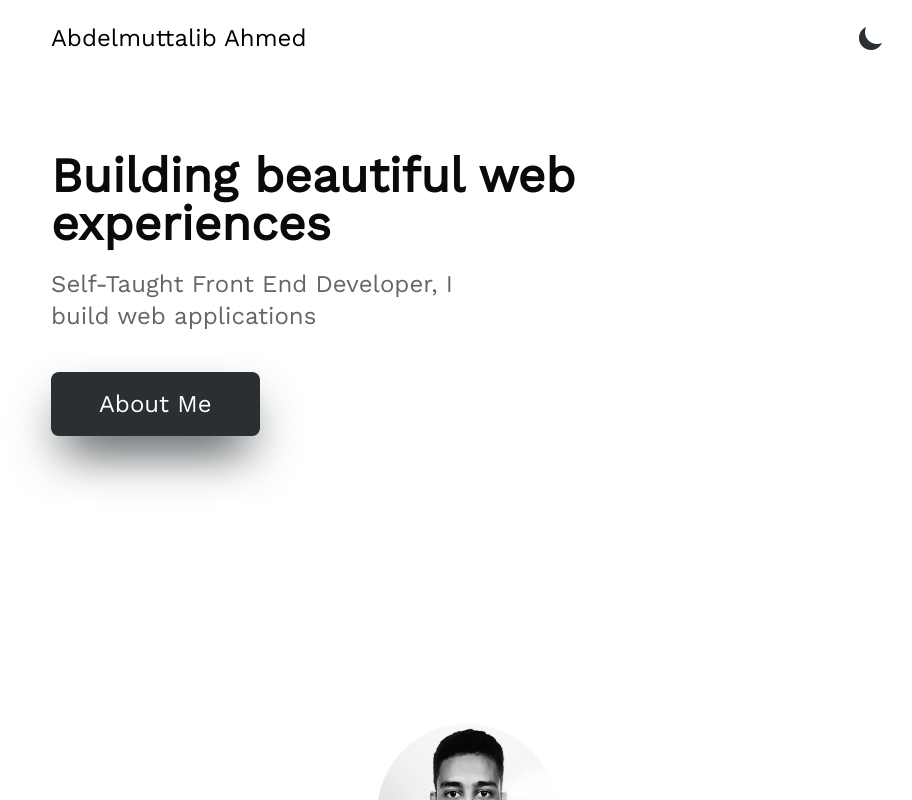
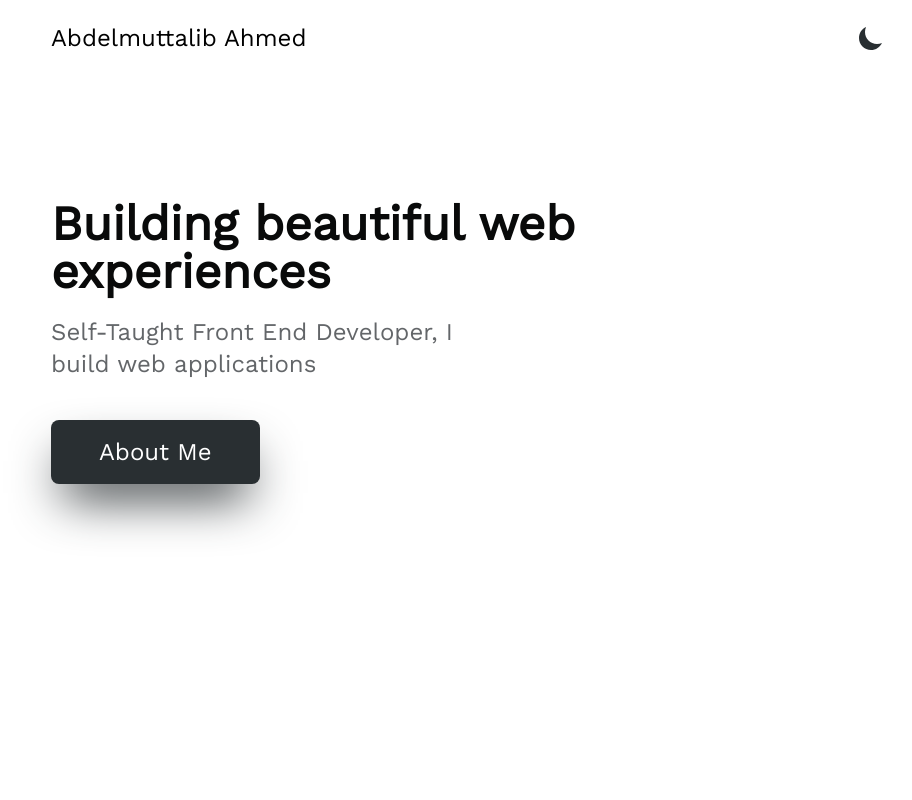
Before and after one commit to Abdelmuttalib/portfolio, a Next.js app: page / in a window 1280 px wide. Shown: the top 800 px of the page, without its empty margins (173-1085 px from the left). Built offline with nearby package versions, Linux system fonts and the light colour scheme.

Commit message:
- fix button font weight on dark theme - add more top padding for intro titles - make intro height fill screen size

```diff
--- a/src/pages/index.tsx
+++ b/src/pages/index.tsx
@@ -37,7 +37,7 @@ export default function Home() {
         variants={variants}
         initial="hidden"
         animate="visible"
-        className="flex flex-col pt-24 min-h-80 h-fit gap-4 sm:gap-5"
+        className="flex flex-col h-screen pt-24 lg:pt-36 min-h-80 gap-4 sm:gap-5"
       >
         <motion.h1 variants={item} className="H1 lg:w-3/4">
           Building beautiful web experiences
--- a/src/styles/tailwind.scss
+++ b/src/styles/tailwind.scss
@@ -48,7 +48,7 @@ html {
 }
 
 .Button {
-  @apply Headline focus:ring-2 focus:ring-offset-2 dark:focus:ring-2 focus:ring-primary bg-primary text-white rounded-lg hover:bg-opacity-95 w-fit shadow-2xl hover:ml-1 ease-out hover:ease-in-out duration-700 shadow-primary dark:shadow-none dark:text-primary-700 dark:font-medium dark:tracking-wide dark:bg-primary-lightLink dark:hover:bg-opacity-80 dark:focus:ring-primary-lightLink dark:focus:ring-offset-primary-700;
+  @apply Headline focus:ring-2 focus:ring-offset-2 dark:focus:ring-2 focus:ring-primary bg-primary text-white rounded-lg hover:bg-opacity-95 w-fit shadow-2xl hover:ml-1 ease-out hover:ease-in-out duration-700 shadow-primary dark:shadow-none dark:text-primary-700 dark:font-medium dark:bg-primary-lightLink dark:hover:bg-opacity-80 dark:focus:ring-primary-lightLink dark:focus:ring-offset-primary-700;
 }
 
 .Input {
```
